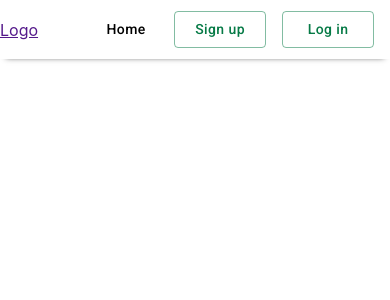
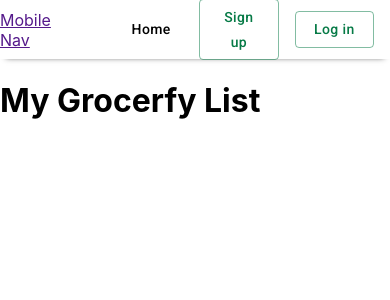
Before and after one commit to fjuren/groceries-webapp, a React (Create React App) app: page /grocerfylist in a window 390 px wide. Shown: the top 300 px of the page. Built offline with nearby package versions, Linux system fonts and the light colour scheme; no server answers.

Commit message:
Add init mobile friendly navbars

```diff
--- a/src/App.js
+++ b/src/App.js
@@ -3,7 +3,9 @@ import { BrowserRouter, Routes, Route } from 'react-router-dom';
 import { auth } from './firebase.config';
 import { onAuthStateChanged } from 'firebase/auth';
 import Navbar from './components/navbar';
+import NavbarMobile from './components/navbar-mobile';
 import Authnavbar from './components/authnavbar';
+import AuthnavbarMobile from './components/authnavbar-mobile';
 import Home from './pages/Home';
 import Grocerfylist from './pages/grocerfylist';
 import Recipes from './pages/recipes';
@@ -32,7 +34,17 @@ function App() {
 
   return (
     <BrowserRouter>
-      {!isAuthorized ? <Navbar /> : <Authnavbar authStatus={setIsAuthorized} />}
+      {!isAuthorized ? (
+        <div>
+          <Navbar />
+          <NavbarMobile />
+        </div>
+      ) : (
+        <div>
+          <Authnavbar authStatus={setIsAuthorized} />
+          <AuthnavbarMobile authStatus={setIsAuthorized} />
+        </div>
+      )}
       <Routes>
         <Route path="/" element={<Home />} />
         <Route path="/grocerfylist" element={<Grocerfylist />} />
--- a/src/assets/styles/authnavbar.css
+++ b/src/assets/styles/authnavbar.css
@@ -1,3 +1,10 @@
+#mobile-header {
+    display: none;
+}
+#desktop-header {
+    display: block;
+}
+
 #navbar {
     display:flex;
     background-color: white;
@@ -8,8 +15,16 @@
     height:3.7rem;
 }
 
-
 ul {
     list-style-type: none;
     display: flex;
 }
+
+@media only screen and (max-width: 391px) {
+    #mobile-header {
+        display: block;
+    }
+    #desktop-header {
+        display: none;
+    }
+  }
--- a/src/assets/styles/navbar.css
+++ b/src/assets/styles/navbar.css
@@ -1,3 +1,10 @@
+#mobile-header {
+    display: none;
+}
+#desktop-header {
+    display: block;
+}
+
 #navbar {
     display:flex;
     background-color: white;
@@ -13,3 +20,12 @@ ul {
     list-style-type: none;
     display: flex;
 }
+
+@media only screen and (max-width: 391px) {
+    #mobile-header {
+        display: block;
+    }
+    #desktop-header {
+        display: none;
+    }
+  }
--- /dev/null
+++ b/src/components/authnavbar-mobile.jsx
@@ -0,0 +1,82 @@
+import { ThemeProvider } from '@emotion/react';
+import '../assets/styles/authnavbar.css';
+import Button from '@mui/material/Button';
+import theme from '../theme';
+import { useNavigate } from 'react-router-dom';
+import { signOut } from 'firebase/auth';
+import { auth } from '../firebase.config';
+
+const AuthnavbarMobile = ({ authStatus }) => {
+  const navigation = useNavigate();
+
+  const handleHome = () => {
+    navigation('/');
+  };
+
+  const handleGrocerfy = () => {
+    navigation('/grocerfylist');
+  };
+
+  const handleRecipes = () => {
+    navigation('/recipes');
+  };
+
+  const handleFavorites = () => {
+    navigation('/favorites');
+  };
+
+  const handleLogout = () => {
+    signOut(auth)
+      .then(() => {
+        authStatus(false);
+        navigation('/');
+      })
+      .catch((error) => {
+        console.log(error);
+      });
+  };
+  return (
+    <ThemeProvider theme={theme}>
+      <header id="mobile-header">
+        <div id="navbar">
+          <a href="" className="logo">
+            Logo
+          </a>
+          <nav className="menu">
+            <ul>
+              <li>
+                <Button variant="txt" sx={{ width: '6rem' }} onClick={() => handleHome()}>
+                  Home
+                </Button>
+              </li>
+              <li>
+                <Button variant="txt" sx={{ width: '9rem' }} onClick={() => handleGrocerfy()}>
+                  MyGrocerfy List
+                </Button>
+              </li>
+              <li>
+                <Button variant="txt" sx={{ width: '6rem' }} onClick={() => handleRecipes()}>
+                  Recipes
+                </Button>
+              </li>
+              <li>
+                <Button variant="txt" sx={{ width: '6rem' }} onClick={() => handleFavorites()}>
+                  Favorites
+                </Button>
+              </li>
+            </ul>
+          </nav>
+          <Button
+            className="login-btn"
+            variant="outlined"
+            sx={{ width: '6rem', marginLeft: 'auto', marginRight: '1rem' }}
+            onClick={() => handleLogout()}>
+            Log out
+          </Button>
+        </div>
+      </header>
+    </ThemeProvider>
+  );
+};
+
+export default AuthnavbarMobile;
--- /dev/null
+++ b/src/components/navbar-mobile.jsx
@@ -0,0 +1,60 @@
+import { ThemeProvider } from '@emotion/react';
+import '../assets/styles/navbar.css';
+import Button from '@mui/material/Button';
+import theme from '../theme';
+import { useNavigate } from 'react-router-dom';
+
+const NavbarMobile = () => {
+  const navigation = useNavigate();
+
+  const handleHome = () => {
+    console.log();
+    navigation('/');
+  };
+
+  const handleSignup = () => {
+    console.log();
+    navigation('/signup');
+  };
+
+  const handleLogin = () => {
+    console.log();
+    navigation('/login');
+  };
+  return (
+    <ThemeProvider theme={theme}>
+      <header id="mobile-header">
+        <div id="navbar">
+          <a href="" className="logo">
+            Mobile Nav
+          </a>
+          <nav className="menu">
+            <ul>
+              <li>
+                <Button variant="txt" sx={{ width: '6rem' }} onClick={() => handleHome()}>
+                  Home
+                </Button>
+              </li>
+            </ul>
+          </nav>
+          <Button
+            className="signup-btn"
+            variant="outlined"
+            sx={{ width: '6rem', marginLeft: 'auto' }}
+            onClick={() => handleSignup()}>
+            Sign up
+          </Button>
+          <Button
+            className="login-btn"
+            variant="outlined"
+            sx={{ width: '6rem', marginLeft: '1rem', marginRight: '1rem' }}
+            onClick={() => handleLogin()}>
+            Log in
+          </Button>
+        </div>
+      </header>
+    </ThemeProvider>
+  );
+};
+
+export default NavbarMobile;
--- a/src/pages/grocerfylist.jsx
+++ b/src/pages/grocerfylist.jsx
@@ -1,3 +1,14 @@
-const Grocerfylist = () => {};
+import React from 'react';
+import { ThemeProvider } from '@emotion/react';
+import theme from '../theme';
+
+const Grocerfylist = () => {
+  return (
+    <div id="container-grocerfy-page">
+      <ThemeProvider theme={theme}></ThemeProvider>
+      <h1>My Grocerfy List</h1>
+    </div>
+  );
+};
 
 export default Grocerfylist;
```
